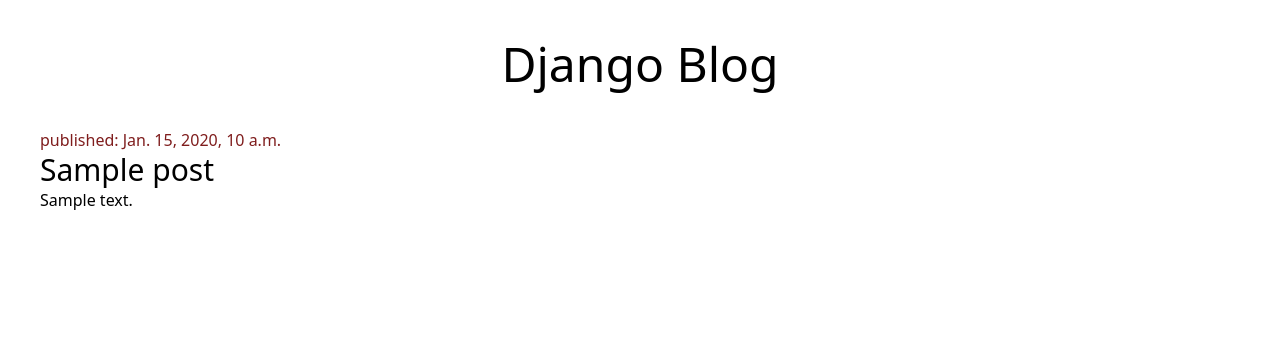
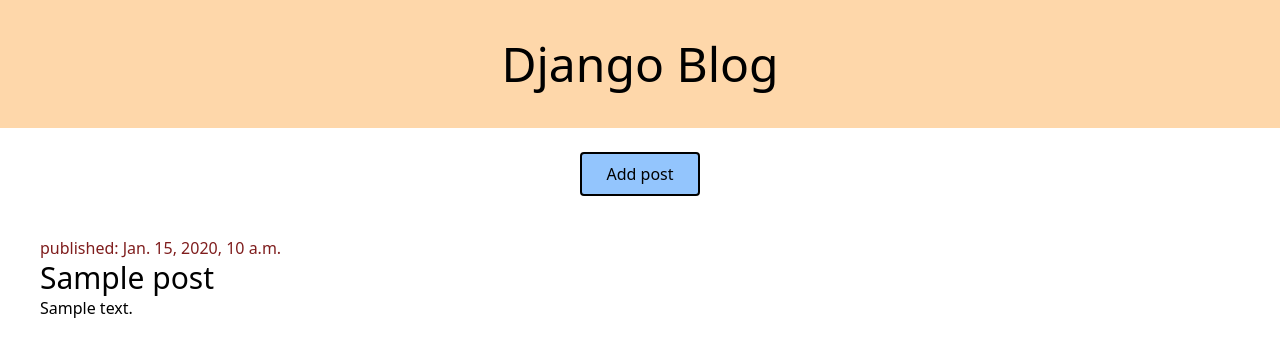
Before and after one commit to MikhailSalikhanov/blog_python_django, a Django app: page / in a window 1280 px wide. Shown: the top 357 px of the page. Run offline with Django 4.2, Linux system fonts and the light colour scheme; tables that the repository leaves empty hold one stand-in row (values such as "Sample post"); some libraries are stand-ins or nearby versions.

Commit message:
The third commit

```diff
--- /dev/null
+++ b/blog/templates/blog/base.html
@@ -0,0 +1,29 @@
+{% load static %}
+<html>
+
+
+<head>
+    <script src="https://cdn.tailwindcss.com"></script>
+    <link rel="stylesheet" href="{% static 'blog/style.css' %}">
+    <title>Django blog</title>
+</head>
+
+<body>
+    <div>
+        <h1 class="text-5xl text-center py-10 bg-orange-200"><a href="/" class="hover:text-red-700">Django Blog</a>
+        </h1>
+    </div>
+    <div class="flex justify-center items-center">
+        <a href="{% url 'post_new' %}"
+            class="border-2 border-black bg-blue-300 rounded px-6 py-2 mt-6 mx-auto hover:text-red-700">
+            <span class="">Add post</span>
+        </a>
+    </div>
+    {% block content %}
+    {% endblock %}
+
+
+
+</body>
+
+</html>
--- a/blog/templates/blog/post_list.html
+++ b/blog/templates/blog/post_list.html
@@ -1,25 +1,16 @@
-{% load static %}
-<html>
+{% extends 'blog/base.html' %}
 
 
-<head>
-    <script src="https://cdn.tailwindcss.com"></script>
-    <link rel="stylesheet" href="{% static 'blog/style.css' %}">
-    <title>Django blog</title>
-</head>
-
-<body>
-    <div>
-        <h1 class="text-5xl text-center pt-10"><a href="/">Django Blog</a></h1>
+{% block content %}
+{% for post in posts %}
+<div class="my-10 px-10">
+    <p class="text-red-900">published: {{ post.published_date }}</p>
+    <h2 class="text-3xl">
+        <a href="{% url 'post_detail' pk=post.pk %}" class="hover:text-red-700">{{ post.title }}</a>
+    </h2>
+    <div class="max-h-36" style="overflow: hidden;">
+        <p>{{post.text|linebreaksbr }}</p>
     </div>
-
-    {% for post in posts %}
-    <div class="my-10 px-10">
-        <p class="text-red-900">published: {{ post.published_date }}</p>
-        <h2 class="text-3xl"><a href="">{{ post.title }}</a></h2>
-        <p>{{ post.text|linebreaksbr }}</p>
-    </div>
-    {% endfor %}
-</body>
-
-</html>
+</div>
+{% endfor %}
+{% endblock %}
--- a/blog/urls.py
+++ b/blog/urls.py
@@ -4,4 +4,7 @@
 
 urlpatterns = [
     path('', views.post_list, name='post_list'),
+    path('post/<int:pk>', views.post_detail, name='post_detail'),
+    path('post/new', views.post_new, name='post_new'),
+    path('post/<int:pk>/edit', views.post_edit, name='post_edit'),
 ]
--- a/blog/views.py
+++ b/blog/views.py
@@ -1,7 +1,9 @@
-from django.shortcuts import render
+from django.shortcuts import render, get_object_or_404
 # from django.http import HttpResponse
 from .models import Post
 from django.utils import timezone
+from .forms import PostForm
+from django.shortcuts import redirect
 
 
 
@@ -11,3 +13,34 @@
     posts = Post.objects.filter(published_date__lte=timezone.now()).order_by('published_date')
     return render(request, 'blog/post_list.html', {'posts': posts})
     # return HttpResponse("Hello, world")
+
+def post_detail(request, pk):
+    post = get_object_or_404(Post, pk=pk)
+    return render(request, 'blog/post_detail.html', {'post': post})
+
+def post_new(request):
+    if request.method == "POST":
+        form = PostForm(request.POST)
+        if form.is_valid():
+            post = form.save(commit=False)
+            post.author = request.user
+            post.published_date = timezone.now()
+            post.save()
+            return redirect('post_detail', pk=post.pk)
+    else:
+        form = PostForm()
+    return render(request, 'blog/post_edit.html', {'form': form})
+
+def post_edit(request, pk):
+    post = get_object_or_404(Post, pk=pk)
+    if request.method == "POST":
+        form = PostForm(request.POST, instance=post)
+        if form.is_valid():
+            post = form.save(commit=False)
+            post.author = request.user
+            post.published_date = timezone.now()
+            post.save()
+            return redirect('post_detail', pk=post.pk)
+    else:
+        form = PostForm(instance=post)
+    return render(request, 'blog/post_edit.html', {'form': form})
```
Also changed, not shown: blog/forms.py (added, +9 -0 lines), blog/templates/blog/post_detail.html (added, +22 -0 lines), blog/templates/blog/post_edit.html (added, +10 -0 lines), README.md (added).
